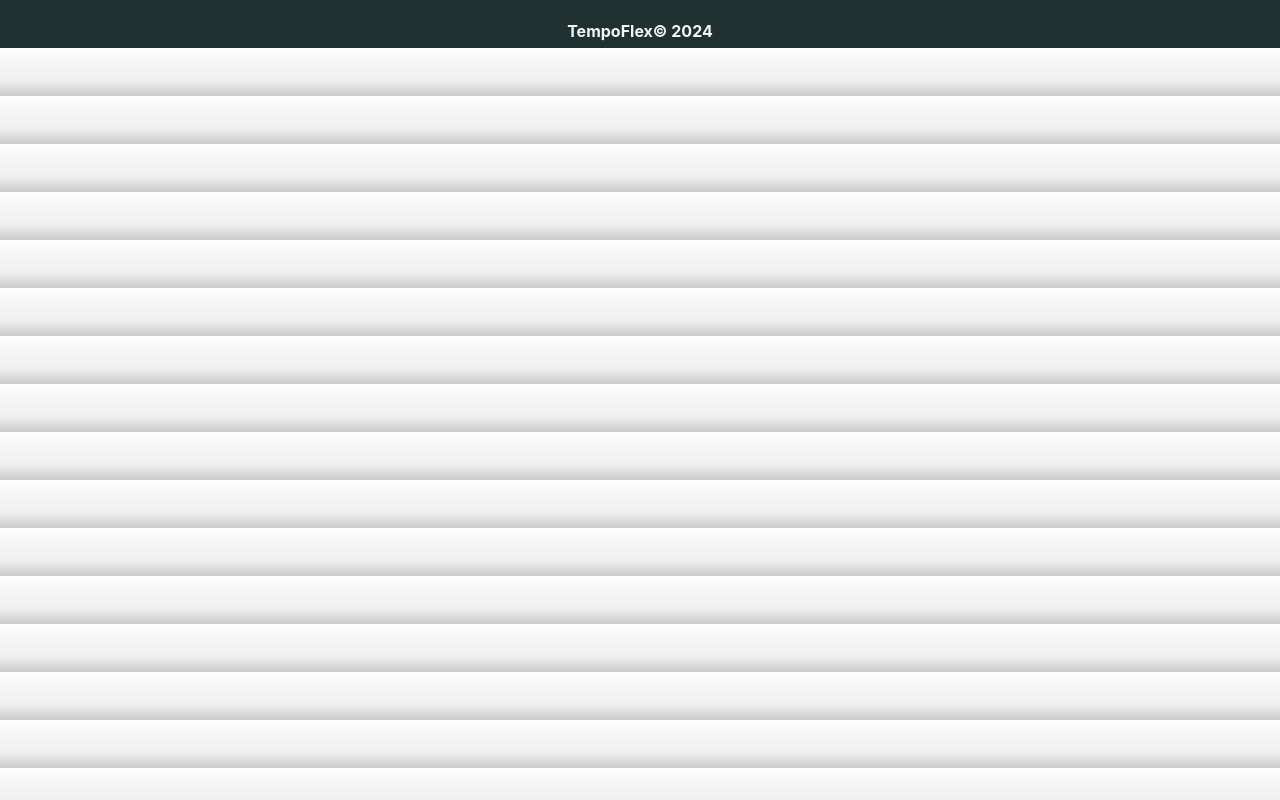
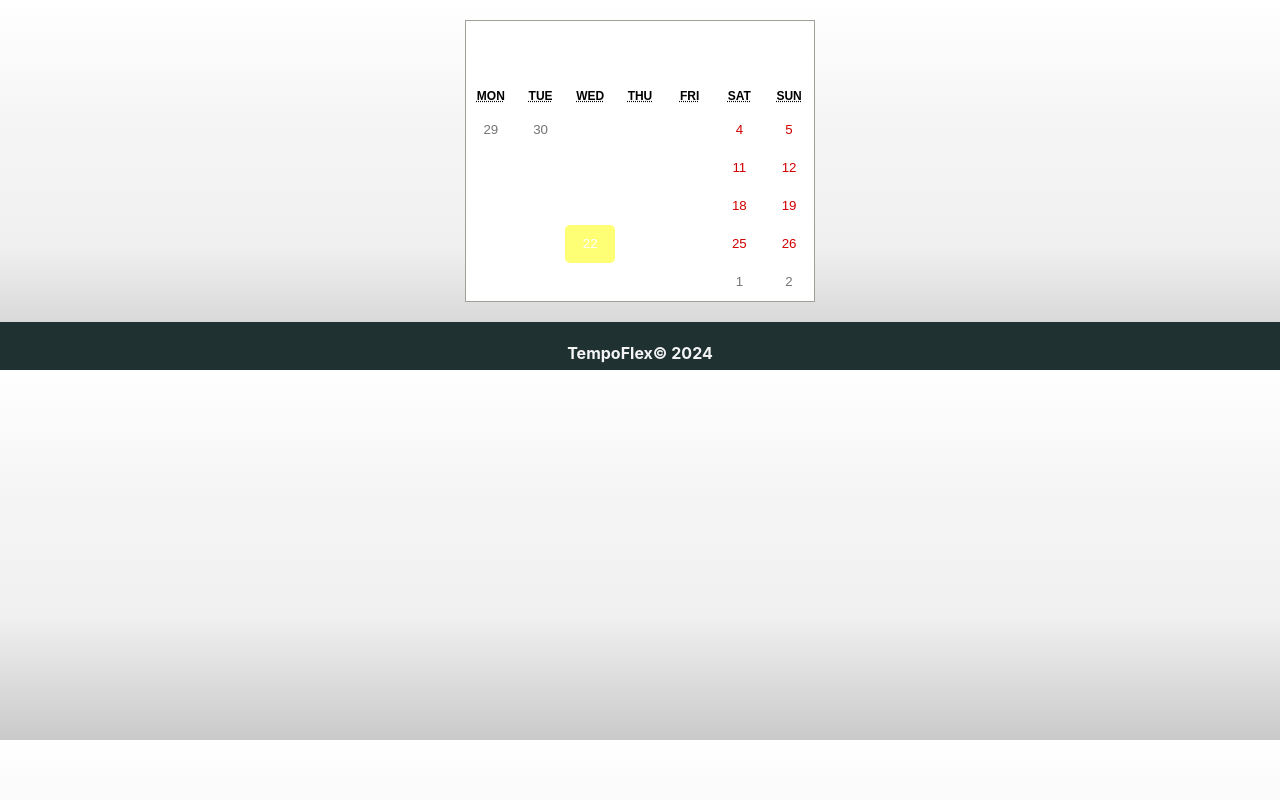
Before and after one commit to GarcesMJM/TempoFlex, a React (Create React App) app in the folder frontend/: page /agenda in a window 1280 px wide. Before the commit this address had no page. Built offline with nearby package versions, Linux system fonts and the light colour scheme.

Commit message:
Se agrega la vista de la agenda

```diff
--- a/frontend/package.json
+++ b/frontend/package.json
@@ -8,7 +8,9 @@
     "@testing-library/user-event": "^13.5.0",
     "axios": "^1.7.2",
     "react": "^18.2.0",
+    "react-calendar": "^5.0.0",
     "react-dom": "^18.2.0",
+    "react-modal": "^3.16.1",
     "react-router-dom": "^6.23.1",
     "react-scripts": "5.0.1",
     "sweetalert2": "^11.11.0",
--- a/frontend/src/App.jsx
+++ b/frontend/src/App.jsx
@@ -5,6 +5,7 @@ import Home from "./views/Home";
 import Login from "./views/Login";
 import Manage from "./views/Manage";
 import ForgotPwd from "./views/ForgotPwd";
+import Diary from "./views/Diary";
 import Footer from "./components/Footer";
 import { BrowserRouter as Router, Routes, Route } from "react-router-dom";
 
@@ -19,6 +20,7 @@ function App() {
             <Route path="/Profile" element={<Profile />} />
             <Route path="/Manage" element={<Manage />} />
             <Route path="/olvidocontraseña" element={<ForgotPwd />} />
+            <Route path="/agenda" element={<Diary />} />
           </Routes>
         </div>
       </Router>
--- /dev/null
+++ b/frontend/src/css/Diary.css
@@ -0,0 +1,45 @@
+.calendar-view {
+    display: flex;
+    flex-direction: column;
+    align-items: center;
+    margin: 20px;
+  }
+
+  .modal {
+    position: absolute;
+    top: 50%;
+    left: 50%;
+    right: auto;
+    bottom: auto;
+    margin-right: -50%;
+    transform: translate(-50%, -50%);
+    background: white;
+    padding: 20px;
+    border-radius: 10px;
+    max-width: 500px;
+    width: 100%;
+    box-shadow: 0 4px 8px rgba(0, 0, 0, 0.2);
+  }
+
+  .overlay {
+    position: fixed;
+    top: 0;
+    left: 0;
+    right: 0;
+    bottom: 0;
+    background-color: rgba(0, 0, 0, 0.75);
+  }
+
+  button {
+    background-color: #007bff;
+    color: white;
+    border: none;
+    padding: 10px 20px;
+    margin-top: 20px;
+    cursor: pointer;
+    border-radius: 5px;
+  }
+
+  button:hover {
+    background-color: #0056b3;
+  }
--- /dev/null
+++ b/frontend/src/views/Diary.jsx
@@ -0,0 +1,64 @@
+import React, { useState } from "react";
+import Calendar from "react-calendar";
+import Modal from "react-modal";
+import "react-calendar/dist/Calendar.css";
+import "../css/Diary.css";
+
+// Datos de ejemplo
+const activities = {
+  "2024-05-23": [
+    { id: 1, title: "Reunión con el equipo", time: "10:00 AM" },
+    { id: 2, title: "Llamada con el cliente", time: "02:00 PM" },
+  ],
+  "2024-05-24": [
+    { id: 3, title: "Presentación del proyecto", time: "11:00 AM" },
+  ],
+};
+
+Modal.setAppElement("#root");
+
+const Diary = () => {
+  const [selectedDate, setSelectedDate] = useState(new Date());
+  const [modalIsOpen, setModalIsOpen] = useState(false);
+  const [dailyActivities, setDailyActivities] = useState([]);
+
+  const handleDayClick = (value) => {
+    const dateStr = value.toISOString().split("T")[0];
+    setSelectedDate(value);
+    setDailyActivities(activities[dateStr] || []);
+    setModalIsOpen(true);
+  };
+
+  const closeModal = () => {
+    setModalIsOpen(false);
+  };
+
+  return (
+    <div className="calendar-view">
+      <Calendar onClickDay={handleDayClick} />
+      <Modal
+        isOpen={modalIsOpen}
+        onRequestClose={closeModal}
+        contentLabel="Actividades del día"
+        className="modal"
+        overlayClassName="overlay"
+      >
+        <h2>Actividades para el {selectedDate.toDateString()}</h2>
+        {dailyActivities.length > 0 ? (
+          <ul>
+            {dailyActivities.map((activity) => (
+              <li key={activity.id}>
+                {activity.time} - {activity.title}
+              </li>
+            ))}
+          </ul>
+        ) : (
+          <p>No hay actividades programadas para este día.</p>
+        )}
+        <button onClick={closeModal}>Cerrar</button>
+      </Modal>
+    </div>
+  );
+};
+
+export default Diary;
```
Also changed, not shown: frontend/src/App.js (deleted, +0 -20 lines), 1 other file (tests, documents, lock files or other folders).
